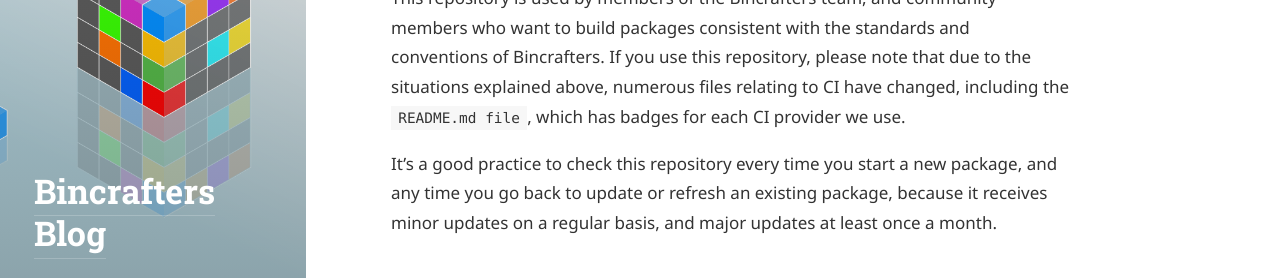
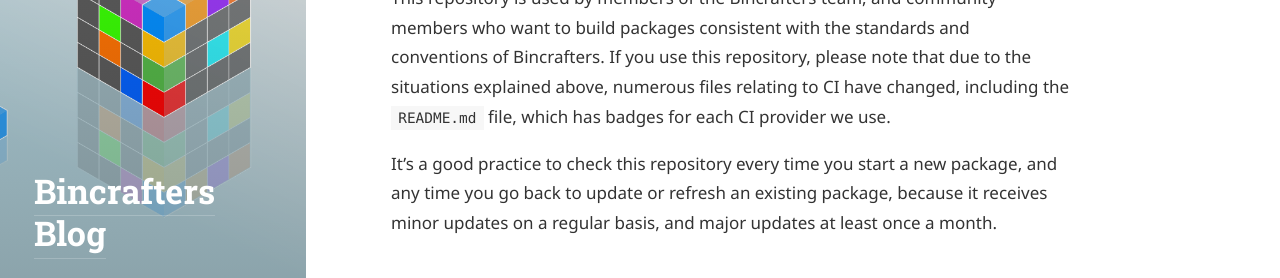
Before and after one commit to bincrafters/bincrafters.github.io, a Jekyll site: the page built from _posts/2018-01-25-Updates-to-CI-Scripts.md, in a window 1280 px wide and 900 px high, scrolled down 1473 px. Shown: the part 155-433 px from the top of the window. Built offline with Jekyll 4.4.1, drawn with Linux system fonts in a browser that asks for light colours; some web fonts are replaced.

Commit message:
formatting updates for CI template updates.

```diff
--- a/_posts/2018-01-25-Updates-to-CI-Scripts.md
+++ b/_posts/2018-01-25-Updates-to-CI-Scripts.md
@@ -27,7 +27,7 @@ Bincrafters maintains a Github repository strictly for holding package "Template
 
 [https://github.com/bincrafters/conan-templates](https://github.com/bincrafters/conan-templates)
 
-This repository is used by members of the Bincrafters team, and community members who want to build packages consistent with the standards and conventions of Bincrafters.  If you use this repository, please note that due to the situations explained above, numerous files relating to CI have changed, including the `README.md file`, which has badges for each CI provider we use.
+This repository is used by members of the Bincrafters team, and community members who want to build packages consistent with the standards and conventions of Bincrafters.  If you use this repository, please note that due to the situations explained above, numerous files relating to CI have changed, including the `README.md` file, which has badges for each CI provider we use.
 
 It's a good practice to check this repository every time you start a new package, and any time you go back to update or refresh an existing package, because it receives minor updates on a regular basis, and major updates at least once a month.
 
```
